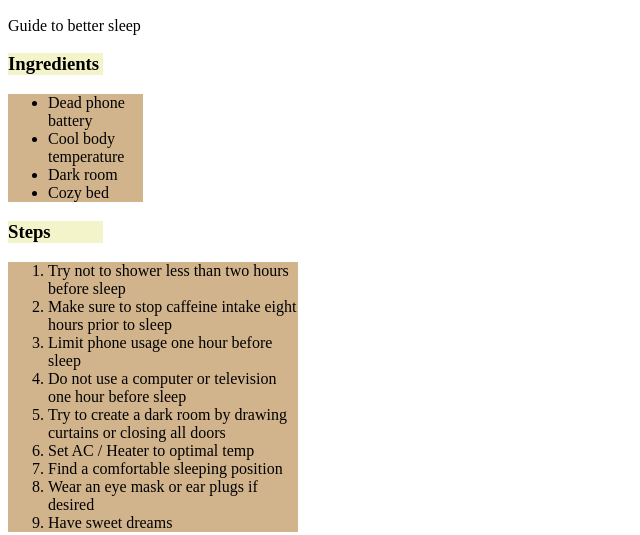
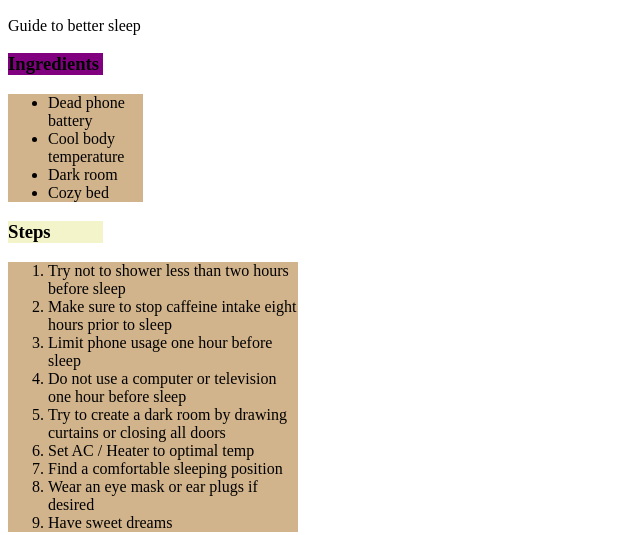
Before and after one commit to leightonnnnn/odin-recipes, a plain HTML site: page recipes/sleep.html in a window 1280 px wide. Shown: the part 435-970 px from the top of the page, without its empty margins (0-640 px from the left). Drawn offline with Linux system fonts and the light colour scheme.

Commit message:
Add color to sandwich file

```diff
--- a/recipes/style.css
+++ b/recipes/style.css
@@ -25,3 +25,7 @@ ol {
     background-color: tan;
     width: 250px;
 }
+
+.ingredients {
+    background-color: purple;
+}
```
